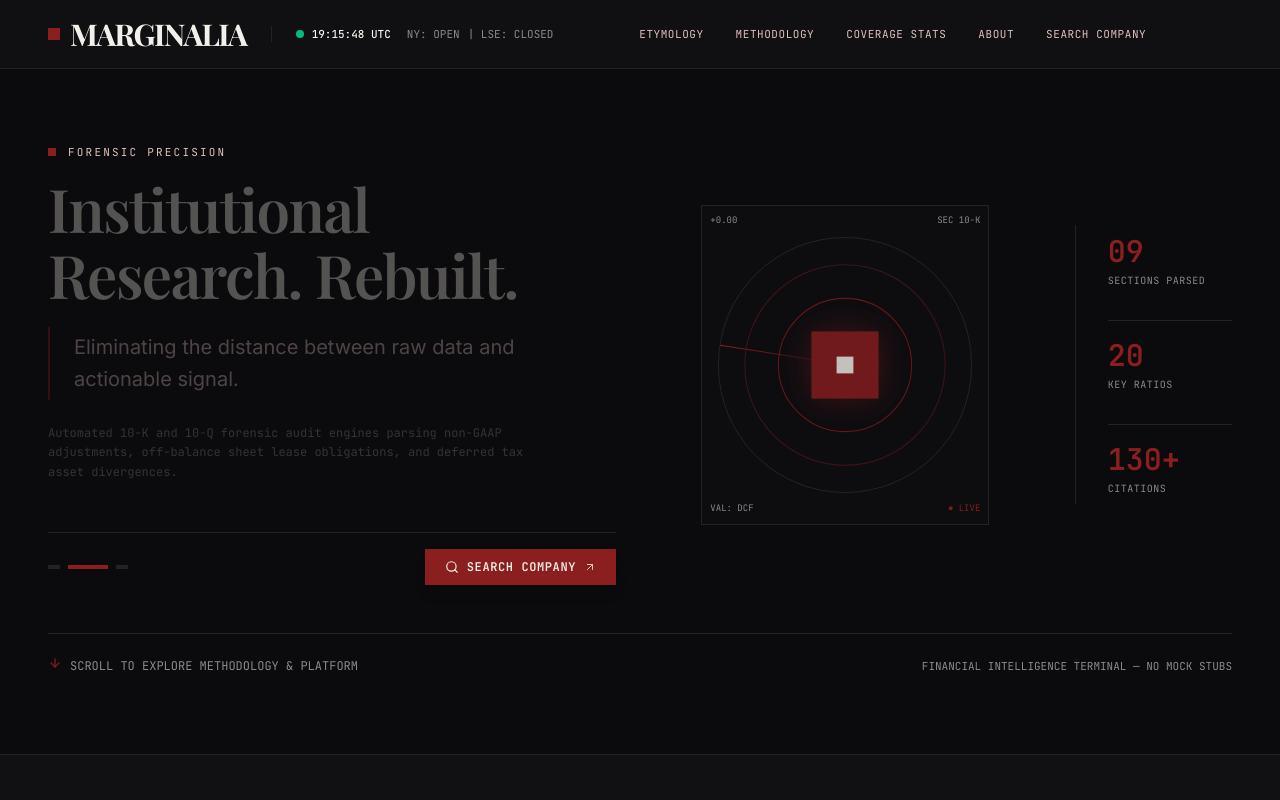
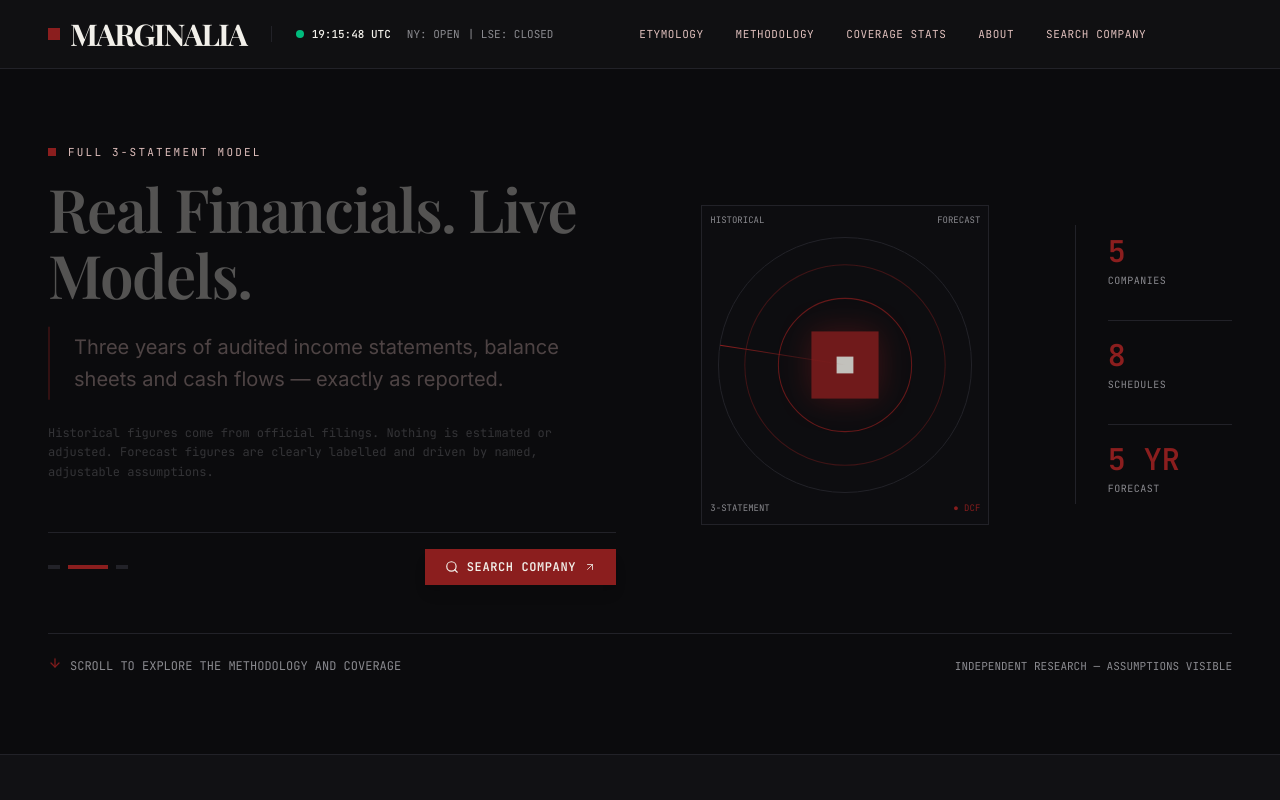
Before and after one commit to vanshgupta569-lab/Vansh-Gupta, a React (Vite) app: page / in a window 1280 px wide. Shown: the top 800 px of the page. Built offline with nearby package versions, Linux system fonts and the light colour scheme; a web font is replaced by a local one.

Commit message:
Update HeroSection.tsx

```diff
--- a/src/components/HeroSection.tsx
+++ b/src/components/HeroSection.tsx
@@ -8,22 +8,22 @@ interface HeroSectionProps {
 
 const HERO_SLIDES = [
   {
-    tag: 'INSTITUTIONAL STANDARD',
-    title: 'Institutional Research. Rebuilt.',
-    subtitle: 'Eliminating the distance between raw data and actionable signal.',
-    detail: 'Automated 10-K and 10-Q forensic audit engines parsing non-GAAP adjustments, off-balance sheet lease obligations, and deferred tax asset divergences.',
+    tag: 'FILED DATA, NOT ESTIMATES',
+    title: 'Real Financials. Live Models.',
+    subtitle: 'Three years of audited income statements, balance sheets and cash flows — exactly as reported.',
+    detail: 'Historical figures come from official filings. Nothing is estimated or adjusted. Forecast figures are clearly labelled and driven by named, adjustable assumptions.',
   },
   {
-    tag: 'FORENSIC PRECISION',
-    title: 'Footnotes Uncovered. Edge Quantified.',
-    subtitle: 'Where conventional consensus fails, forensic accrual models deliver alpha.',
-    detail: 'Continuous tracking of inventory build vs sales velocity, working capital distortions, and revenue recognition velocity.',
+    tag: 'FULL 3-STATEMENT MODEL',
+    title: 'Every Schedule. Every Line.',
+    subtitle: 'Segment revenue, working capital, PP&E, debt and equity schedules — integrated and balance-checked.',
+    detail: 'One shared calculation engine runs identically for every company. Each company is just a data file in the same schema. The balance sheet balances in every forecast year.',
   },
   {
-    tag: 'DETERMINISTIC VALUATION',
-    title: 'Dynamic DCF Engine. Live Assumptions.',
-    subtitle: '3-statement integrated financial modeling driven by scenario parameters.',
-    detail: 'Adjust WACC, tax rates, terminal growth, and operating margins with immediate recalculation of fair enterprise values.',
+    tag: 'LIVE DCF WITH SLIDERS',
+    title: 'Adjust Assumptions. Watch It Move.',
+    subtitle: 'WACC, terminal growth, margins and capex are sliders — the implied value recalculates instantly.',
+    detail: 'Two terminal value methods: Gordon Growth perpetuity and EV/EBITDA exit multiple. A 5×5 sensitivity grid shows the range across WACC and growth assumptions.',
   },
 ];
 
@@ -53,7 +53,7 @@ export const HeroSection: React.FC<HeroSectionProps> = ({ onSearchCompany }) =>
     <section id="hero" className="pt-28 lg:pt-36 pb-20 max-w-[1440px] mx-auto px-6 lg:px-12 hairline-border-b min-h-[680px] flex flex-col justify-between">
       <div className="grid grid-cols-1 lg:grid-cols-12 gap-12 items-center">
 
-        {/* Left Column - Scroll-driven Slide content */}
+        {/* Left Column */}
         <div className="lg:col-span-6 flex flex-col gap-6">
           <div className="flex items-center gap-3">
             <span className="w-2 h-2 bg-[#8B1E1E]" />
@@ -85,7 +85,6 @@ export const HeroSection: React.FC<HeroSectionProps> = ({ onSearchCompany }) =>
             </motion.div>
           </AnimatePresence>
 
-          {/* Slide Indicator Dots & Navigation */}
           <div className="flex items-center gap-6 mt-4 pt-4 hairline-border-t">
             <div className="flex gap-2">
               {HERO_SLIDES.map((_, idx) => (
@@ -111,27 +110,20 @@ export const HeroSection: React.FC<HeroSectionProps> = ({ onSearchCompany }) =>
           </div>
         </div>
 
-        {/* Center Graphic Column - Smooth Geometric SVG Animation */}
+        {/* Centre Graphic */}
         <div className="lg:col-span-4 relative h-80 sm:h-96 w-full flex items-center justify-center">
           <div className="relative w-72 h-80 flex items-center justify-center">
-
-            {/* Outer Box with Hairline Border */}
             <div className="absolute inset-0 hairline-border p-4 bg-[#111114]/40 flex items-center justify-center">
-
-              {/* Concentric Rotating Rings */}
               <motion.div
                 style={{ rotate: rotation }}
                 className="w-64 h-64 border hairline-border rounded-full flex items-center justify-center relative"
               >
-                {/* Secondary Pulsing Ring */}
                 <motion.div
                   animate={{ scale: [1, 1.05, 1] }}
                   transition={{ duration: 4, repeat: Infinity, ease: 'easeInOut' }}
                   className="w-48 h-48 border border-[#8B1E1E]/40 rounded-full flex items-center justify-center"
                 >
                   <div className="w-32 h-32 border border-[#8B1E1E]/70 rounded-full flex items-center justify-center">
-
-                    {/* Inner Solid Red Center */}
                     <motion.div
                       animate={{ opacity: [0.7, 1, 0.7] }}
                       transition={{ duration: 2, repeat: Infinity }}
@@ -142,50 +134,44 @@ export const HeroSection: React.FC<HeroSectionProps> = ({ onSearchCompany }) =>
                     </motion.div>
                   </div>
                 </motion.div>
-
-                {/* Radar Line Sweep */}
                 <motion.div
                   animate={{ rotate: 360 }}
                   transition={{ duration: 8, repeat: Infinity, ease: 'linear' }}
                   className="absolute top-0 bottom-0 left-1/2 w-[1px] bg-gradient-to-b from-[#8B1E1E] via-transparent to-transparent origin-center"
                 />
               </motion.div>
-
-              {/* Corner Grid Crosshairs */}
-              <span className="absolute top-2 left-2 font-mono text-[9px] text-[#8A8A8F]">+0.00</span>
-              <span className="absolute top-2 right-2 font-mono text-[9px] text-[#8A8A8F]">SEC 10-K</span>
-              <span className="absolute bottom-2 left-2 font-mono text-[9px] text-[#8A8A8F]">VAL: DCF</span>
-              <span className="absolute bottom-2 right-2 font-mono text-[9px] text-[#8B1E1E] animate-pulse">● LIVE</span>
+              <span className="absolute top-2 left-2 font-mono text-[9px] text-[#8A8A8F]">HISTORICAL</span>
+              <span className="absolute top-2 right-2 font-mono text-[9px] text-[#8A8A8F]">FORECAST</span>
+              <span className="absolute bottom-2 left-2 font-mono text-[9px] text-[#8A8A8F]">3-STATEMENT</span>
+              <span className="absolute bottom-2 right-2 font-mono text-[9px] text-[#8B1E1E] animate-pulse">● DCF</span>
             </div>
           </div>
         </div>
 
-        {/* Right Column - Key Quant Stats Bar */}
+        {/* Right Stats Column */}
         <div className="lg:col-span-2 flex lg:flex-col gap-8 justify-center border-l hairline-border-l pl-8 py-2">
           <div>
-            <div className="font-mono text-3xl font-semibold text-[#8B1E1E] mb-1">09</div>
-            <div className="font-mono text-[10px] text-[#8A8A8F] uppercase tracking-wider">SECTIONS PARSED</div>
+            <div className="font-mono text-3xl font-semibold text-[#8B1E1E] mb-1">5</div>
+            <div className="font-mono text-[10px] text-[#8A8A8F] uppercase tracking-wider">COMPANIES</div>
           </div>
           <div className="hairline-border-t pt-4">
-            <div className="font-mono text-3xl font-semibold text-[#8B1E1E] mb-1">20</div>
-            <div className="font-mono text-[10px] text-[#8A8A8F] uppercase tracking-wider">KEY RATIOS</div>
+            <div className="font-mono text-3xl font-semibold text-[#8B1E1E] mb-1">8</div>
+            <div className="font-mono text-[10px] text-[#8A8A8F] uppercase tracking-wider">SCHEDULES</div>
           </div>
           <div className="hairline-border-t pt-4">
-            <div className="font-mono text-3xl font-semibold text-[#8B1E1E] mb-1">130+</div>
-            <div className="font-mono text-[10px] text-[#8A8A8F] uppercase tracking-wider">CITATIONS</div>
+            <div className="font-mono text-3xl font-semibold text-[#8B1E1E] mb-1">5 YR</div>
+            <div className="font-mono text-[10px] text-[#8A8A8F] uppercase tracking-wider">FORECAST</div>
           </div>
         </div>
-
       </div>
 
-      {/* Down indicator */}
       <div className="flex justify-between items-center mt-12 pt-6 hairline-border-t text-xs font-mono text-[#8A8A8F]">
         <div className="flex items-center gap-2">
           <ArrowDown className="w-3.5 h-3.5 text-[#8B1E1E] animate-bounce" />
-          <span>SCROLL TO EXPLORE METHODOLOGY & PLATFORM</span>
+          <span>SCROLL TO EXPLORE THE METHODOLOGY AND COVERAGE</span>
         </div>
         <div className="hidden sm:block text-[11px] text-[#8A8A8F]">
-          FINANCIAL INTELLIGENCE TERMINAL — NO MOCK STUBS
+          INDEPENDENT RESEARCH — ASSUMPTIONS VISIBLE
         </div>
       </div>
     </section>
```
